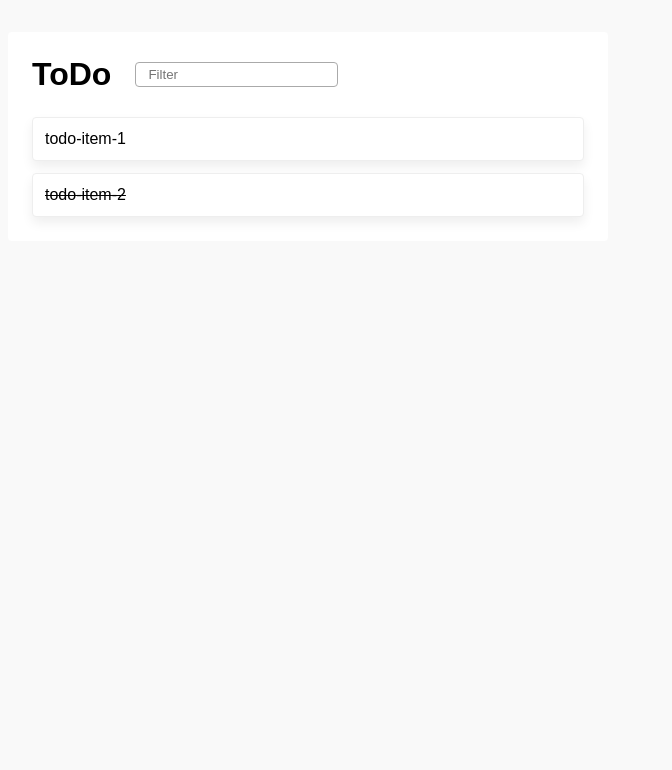
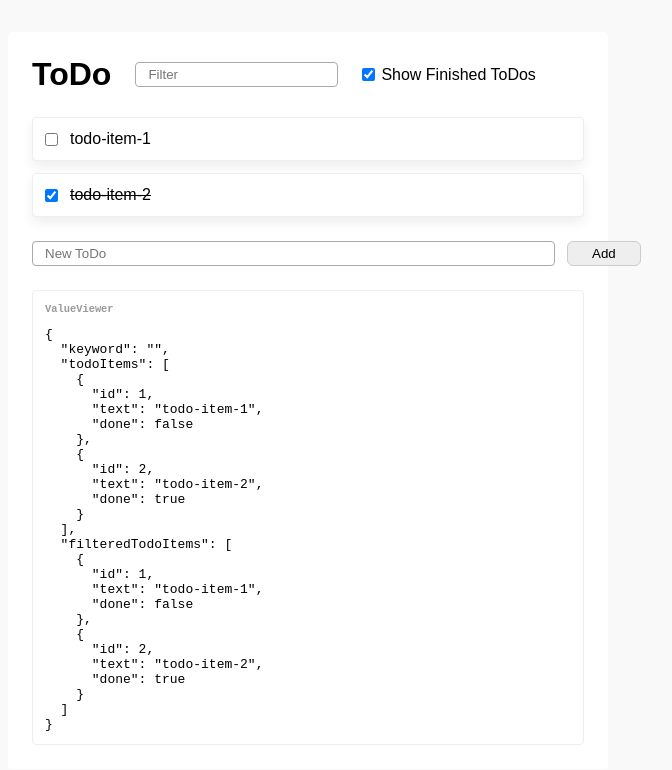
Before and after one commit to m-tsuru/bootcamp-react, a React (Vite) app: page / in a window 1280 px wide. Shown: the top 770 px of the page, without its empty margins (332-1004 px from the left). Built offline with nearby package versions, Linux system fonts and the light colour scheme.

Commit message:
ToDoアプリ -> データの追加処理(Create)に対応する
https://iij.github.io/bootcamp/frontend/react/#文字列のstateとonchange

```diff
--- a/src/App.tsx
+++ b/src/App.tsx
@@ -4,32 +4,82 @@ export type TodoItem = {
   id: number;
   text: string;
   done: boolean;
-}
+};
 
 type TodoListItemProps = {
   item: TodoItem;
+  onCheck: (checked: boolean) => void;
+};
+
+type ValueViewerProps = {
+  value: any;
+};
+
+type CreateTodoFormProps = {
+  onSubmit: (text: string) => void;
+};
+
+function CreateTodoForm({ onSubmit }: CreateTodoFormProps) {
+  const [text, setText] = useState("");
+  return (
+    <div className="CreateTodoForm">
+      <input
+        type="text"
+        placeholder="New ToDo"
+        size={60}
+        value={text}
+        onChange={(event) => setText(event.currentTarget.value)}
+      />
+      <button onClick={() => onSubmit(text)}>Add</button>
+    </div>
+  );
 }
 
-function TodoListItem({ item }: TodoListItemProps) {
+function TodoListItem({ item, onCheck }: TodoListItemProps) {
   return (
     <div className="TodoItem">
-      <p style = {{ textDecoration: item.done ? "line-through" : "none" }}>
-        { item.text }
+      <input
+        type="checkbox"
+        checked={item.done}
+        onChange={(event) => onCheck(event.currentTarget.checked)}
+      />
+      <p style={{ textDecoration: item.done ? "line-through" : "none" }}>
+        {item.text}
       </p>
     </div>
   );
 }
 
+function ValueViewer({ value }: ValueViewerProps) {
+  return (
+    <pre className="ValueViewer">{JSON.stringify(value, undefined, 2)}</pre>
+  );
+}
+
 const INITIAL_TODO: TodoItem[] = [
-  {id: 1, text: "todo-item-1", done: false},
-  {id: 2, text: "todo-item-2", done: true}
-]
+  { id: 1, text: "todo-item-1", done: false },
+  { id: 2, text: "todo-item-2", done: true },
+];
+
+const generateId = () => Date.now();
 
 export default function App() {
-  const todoItems = INITIAL_TODO;
+  const [todoItems, setTodoItems] = useState(INITIAL_TODO);
   const [keyword, setKeyword] = useState<string>("");
+  const [showingDone, setShowingDone] = useState<boolean>(true);
+
+  const createItem = (text: string) => {
+    setTodoItems([...todoItems, { id: generateId(), text, done: false }]);
+  };
+
+  const updateItem = (newItem: TodoItem) => {
+    setTodoItems(
+      todoItems.map((item) => (item.id === newItem.id ? newItem : item))
+    );
+  };
 
   const filteredTodoItems = todoItems.filter((item) => {
+    if (!showingDone && item.done) return false;
     return item.text.includes(keyword);
   });
 
@@ -43,16 +93,31 @@ export default function App() {
           value={keyword}
           onChange={(event) => setKeyword(event.target.value)}
         />
+        <input
+          id="showing-done"
+          type="checkbox"
+          checked={showingDone}
+          onChange={(event) => setShowingDone(event.target.checked)}
+        />
+        <label htmlFor="showing-done">Show Finished ToDos</label>
       </div>
-    { filteredTodoItems.length === 0 ? (
+      {filteredTodoItems.length === 0 ? (
         <div className="dimmed">There is no TODO</div>
       ) : (
         <div className="App_todo-list">
           {filteredTodoItems.map((item) => (
-          <TodoListItem key={item.id} item={item} />
+            <TodoListItem
+              key={item.id}
+              item={item}
+              onCheck={(checked) => {
+                updateItem({ ...item, done: checked });
+              }}
+            />
           ))}
         </div>
       )}
+      <CreateTodoForm onSubmit={(text) => createItem(text)} />
+      <ValueViewer value={{ keyword, todoItems, filteredTodoItems }} />
     </div>
-  )
+  );
 }
```
Lines whose indentation alone changed are shown as unchanged.
